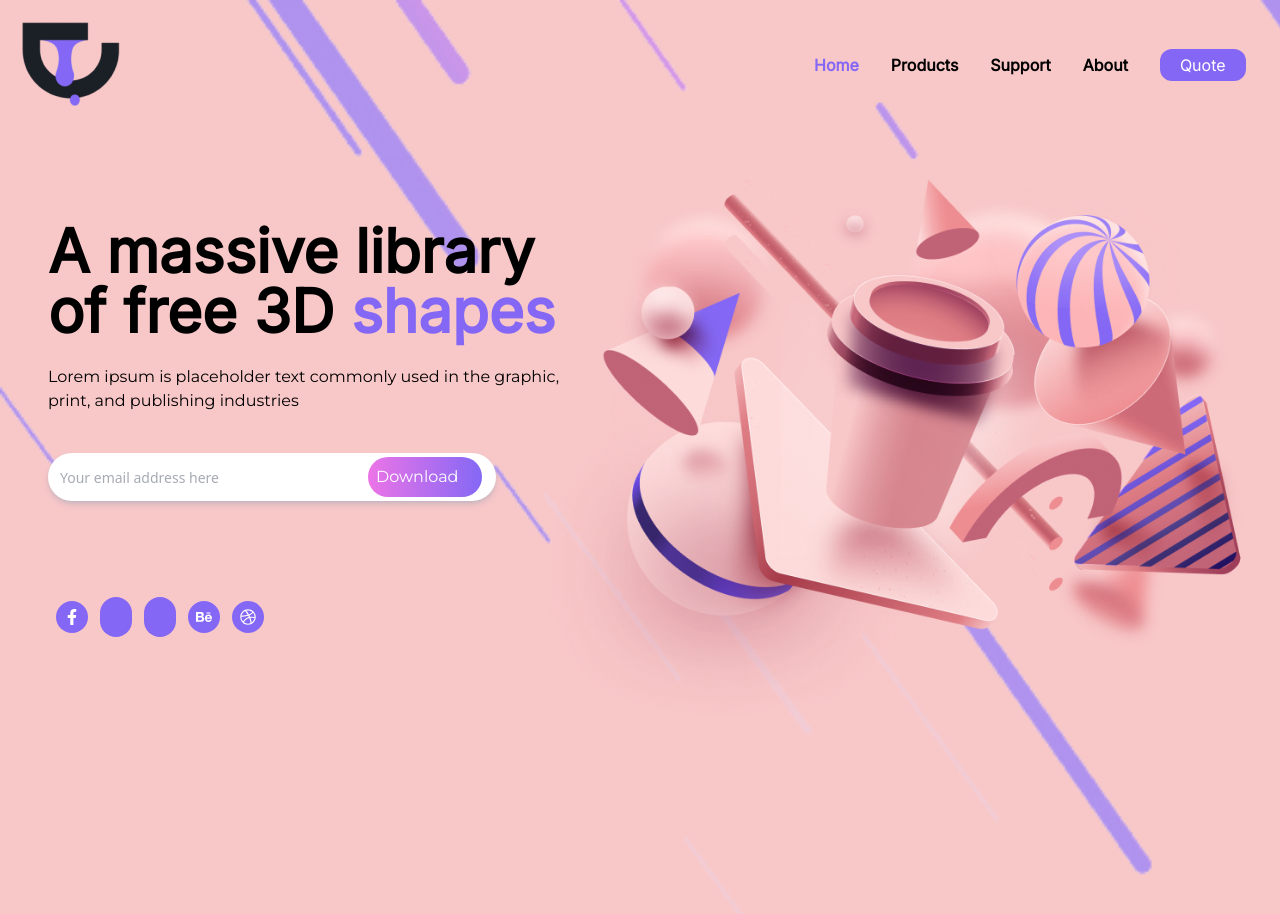
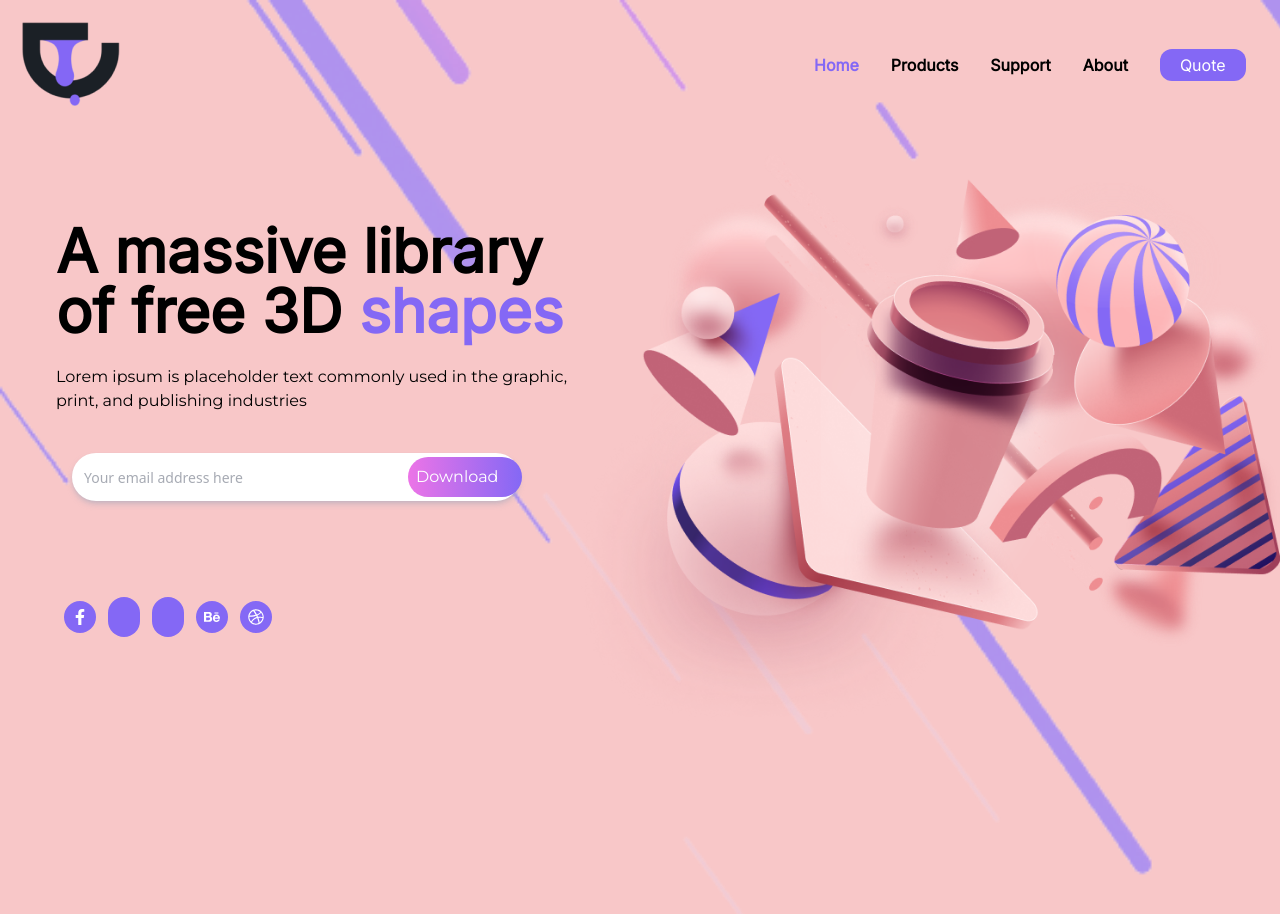
Before and after one commit to K-Josh/3DLandingPage, a React (Vite) app: page /banner in a window 1280 px wide. Shown: the top 914 px of the page. Built offline with nearby package versions, Linux system fonts and the light colour scheme; some icons are missing.

Commit message:
Deployed website

```diff
--- a/src/components/Banner.jsx
+++ b/src/components/Banner.jsx
@@ -15,14 +15,14 @@ const Banner = () => {
         </div>
           {/*text &  image*/}
        <div className='container flex flex-col lg:flex-row justify-between items-center w-full px-6'>
-       <div className='pl-6 lg:-mx-[2rem]'>
+       <div className=''>
          <h2 className=' font-tertiary font-bold text-4xl px-8 lg:text-6xl lg:w-[38rem] w-[28rem] mb-6'>A massive library of free 3D  <span className='text-secondary'>shapes</span></h2>
          <p className='font-primary mb-10 px-8'>Lorem ipsum is placeholder text commonly used in the
             graphic, print, and publishing industries</p>
   {/* input button and socials */}
      <div className='flex items-center mb-24 px-4 pl-12'>
         <input type='email'
-          className='rounded-3xl lg:w-[28rem] w-[16rem] p-3 border-0 placeholder:text-gray-500/60 placeholder:text-sm outline-1 outline-secondary -mx-4 shadow-md hover:shadow-2xl shadow-slate-400/40'
+          className='rounded-3xl lg:w-[28rem] w-[14rem] p-3 border-0 placeholder:text-gray-500/60 placeholder:text-sm outline-1 outline-secondary  shadow-md hover:shadow-2xl shadow-slate-400/40'
           placeholder='Your email address here'
            />
            <div className='lg:-mx-[7rem] -mx-8'>
--- a/src/components/Login.jsx
+++ b/src/components/Login.jsx
@@ -22,7 +22,7 @@ const Login = () => {
            className='text-black font-semibold mb-8 lg:mb-8 hover:scale-110'>
             <div className='flex items-center '>
              <span><BsApple className=''/></span>
-              <button className='btn lg:btn_3 btn_3_5  border-0 -mx-10 font-bold shadow-md  text-black font-primary'>
+              <button className='lg:btn lg:btn_3 px-12 py-4 rounded-2xl border-0 -mx-10 font-bold shadow-md  text-black font-primary'>
                Sign in with Apple
               </button>
            </div>
@@ -31,8 +31,8 @@ const Login = () => {
          <Link to='/login'
            className='text-black font-semibold mb-8 lg:mb-8 hover:scale-110'>
             <div className='flex items-center '>
-             <span><img src={google} alt='google' className='w-8 h-8'/></span>
-              <button className='btn lg:btn_3 btn_3_5 border-0 -mx-10 font-bold shadow-md  text-black font-primary'>
+             <span><img src={google} alt='google' className='w-6 h-6'/></span>
+              <button className='lg:btn lg:btn_3 px-12 py-4 rounded-2xl border-0 -mx-10 font-bold shadow-md  text-black font-primary'>
                Sign in with Google
               </button>
            </div>
--- a/src/components/Welcome.jsx
+++ b/src/components/Welcome.jsx
@@ -26,7 +26,7 @@ const Welcome = () => {
           </button>
         </Link>
          <Link to='/login' className='text-secondary font-semibold mb-8 lg:mb-12'>
-           <button className='btn btn_3 border-0 shadow-md hover:text-black/75 font-primary'>Login</button>
+           <button className='lg:btn lg:btn_3 px-32 py-3 rounded-3xl border-0 shadow-md hover:text-black/75 font-primary hover:shadow-2xl'>Login</button>
          </Link>
         <div className='flex space-x-3 font-primary mb-4 lg:mb-0'>
             <p className='text-gray-500'>New around here?</p>
```
